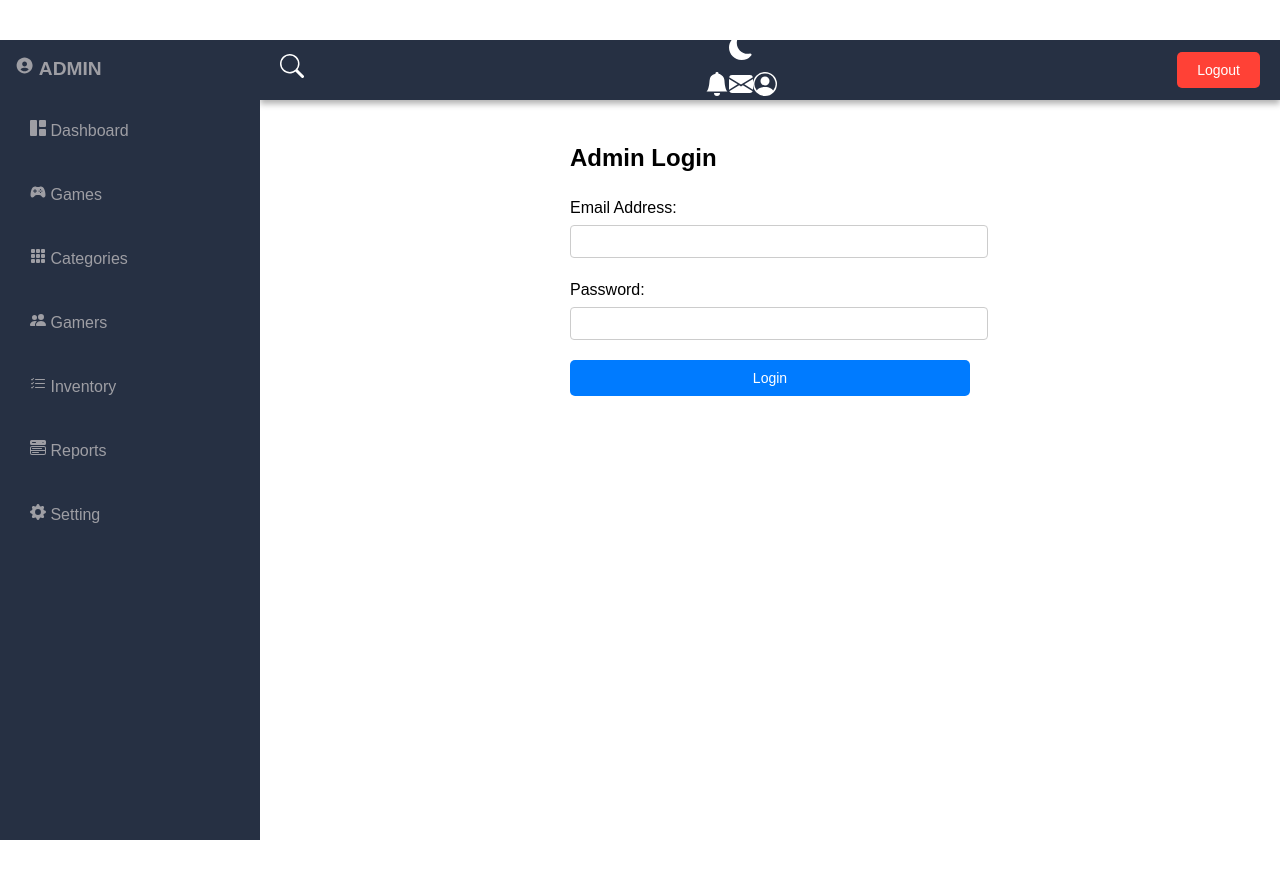
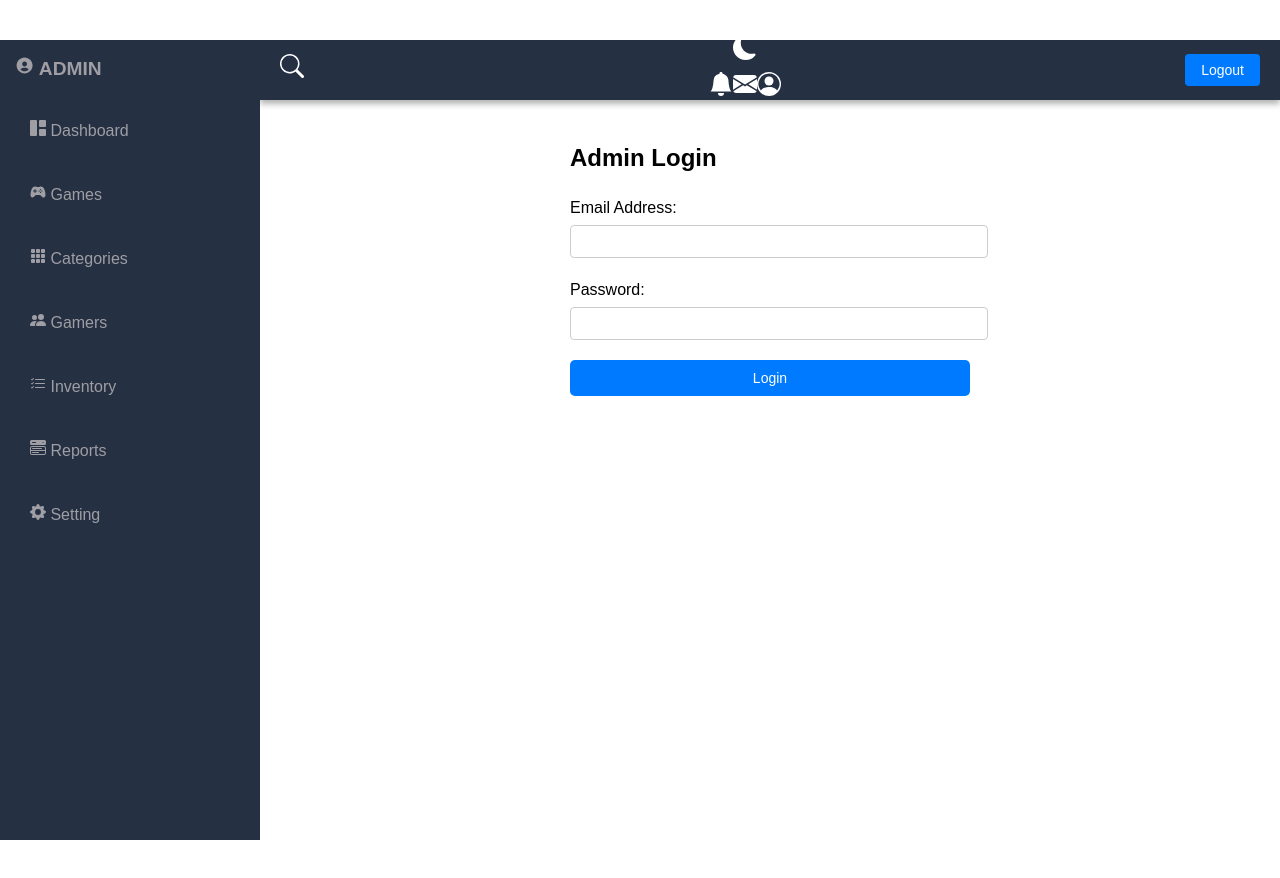
Before and after one commit to Intelligentlyfavoured/React-Projects, a React (Vite) app in the folder React-gaming-app/: page / in a window 1280 px wide. Built offline with nearby package versions, Linux system fonts and the light colour scheme; sample sign-in values are in the browser's storage.

Commit message:
Authentication

```diff
--- a/React-gaming-app/src/App.tsx
+++ b/React-gaming-app/src/App.tsx
@@ -21,6 +21,7 @@ const App: React.FC = () => {
   const OpenSidebar = () => {
     setOpenSidebarToggle(!openSidebarToggle);
   };
+
 
   useEffect(() => {
     const authToken = localStorage.getItem("authToken");
--- a/React-gaming-app/src/Modules/Auth/login.tsx
+++ b/React-gaming-app/src/Modules/Auth/login.tsx
@@ -1,5 +1,6 @@
 import React, { useState } from "react";
 import { useNavigate } from "react-router-dom";
+
 // import axios from "axios";
 
 // interface LoginResponse {
--- a/React-gaming-app/src/Modules/Dashboard/header.tsx
+++ b/React-gaming-app/src/Modules/Dashboard/header.tsx
@@ -53,14 +53,8 @@ const Header: React.FC<HeaderProps> = ({ OpenSidebar }) => {
       </div>
       <button
         onClick={handleLogout}
-        style={{
-          padding: '10px 20px',
-          backgroundColor: '#FF4136',
-          color: '#fff',
-          border: 'none',
-          borderRadius: '5px',
-          cursor: 'pointer',
-        }}
+
+
       >
         Logout
       </button>
```
